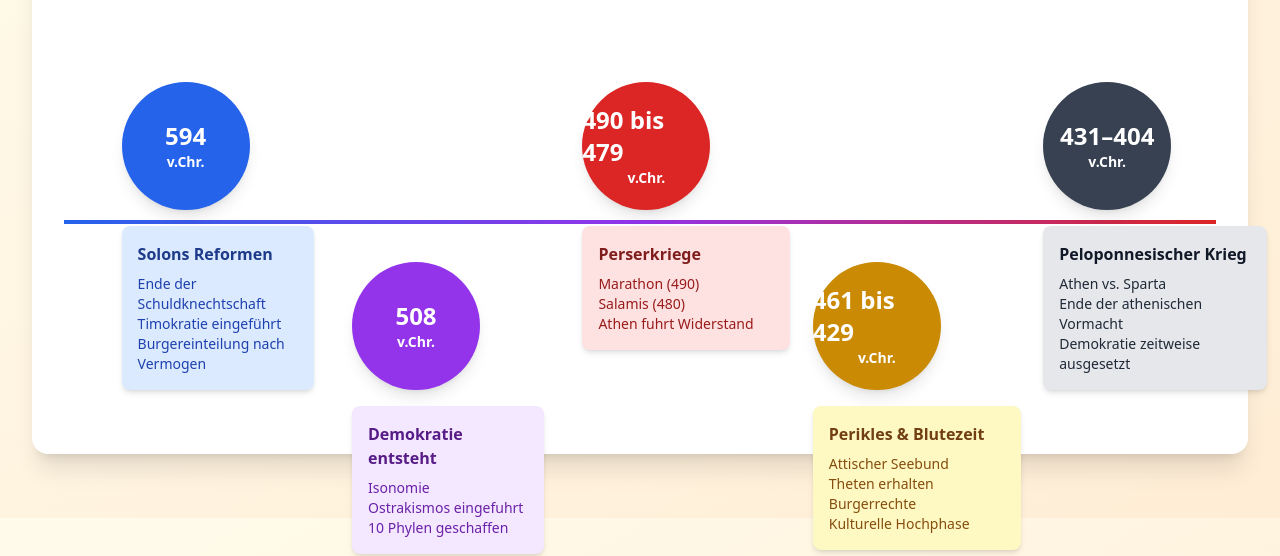
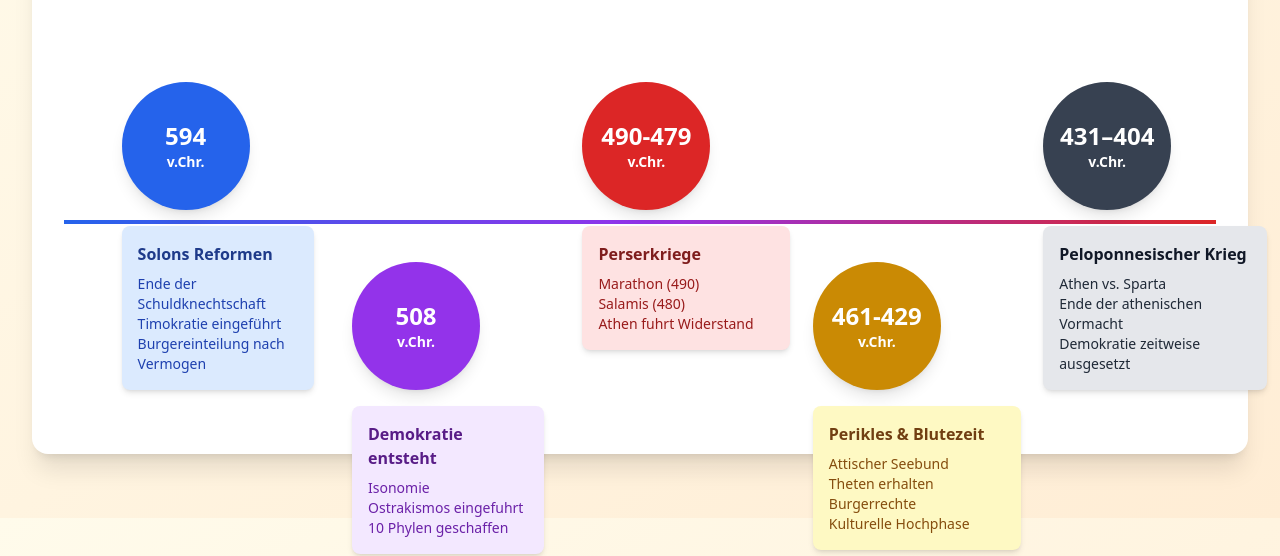
Before and after one commit to JoBeGaming/geschichte-gk-Q1-comprehension, a plain HTML site: page index.html in a window 1280 px wide. Shown: the part 282-838 px from the top of the page. Drawn offline with nearby package versions, Linux system fonts and the light colour scheme.

Commit message:
Update index.html

```diff
--- a/index.html
+++ b/index.html
@@ -100,7 +100,7 @@
             <!-- Event Perserkriege -->
             <div class="timeline-event absolute" style="left: 45%; top: 15%;">
                 <div class="bg-red-600 text-white rounded-full w-32 h-32 flex items-center justify-center shadow-lg flex-col">
-                    <div class="text-2xl font-bold">490 bis 479</div>
+                    <div class="text-2xl font-bold">490-479</div>
                     <div class="text-sm font-semibold">v.Chr.</div>
                 </div>
                 <div class="mt-4 bg-red-100 p-4 rounded-lg shadow-md w-52">
@@ -116,7 +116,7 @@
             <!-- Event Perikles -->
             <div class="timeline-event absolute" style="left: 65%; top: 60%;">
                 <div class="bg-yellow-600 text-white rounded-full w-32 h-32 flex flex-col items-center justify-center shadow-lg">
-                    <div class="text-2xl font-bold">461 bis 429</div>
+                    <div class="text-2xl font-bold">461-429</div>
                     <div class="text-sm font-semibold">v.Chr.</div>
                 </div>
                 <div class="mt-4 bg-yellow-100 p-4 rounded-lg shadow-md w-52">
@@ -317,7 +317,7 @@
                     <p>Perserkriege: Athen wird Schutzmacht</p>
                     <p>Attischer Seebund: Ausbau der Macht</p>
                     <p>Rivalitat mit Sparta verstarkt sich</p>
-                    <p>Peloponnesischer Krieg (431 bis 404)</p>
+                    <p>Peloponnesischer Krieg (431-404)</p>
                 </div>
             </div>
 
```
